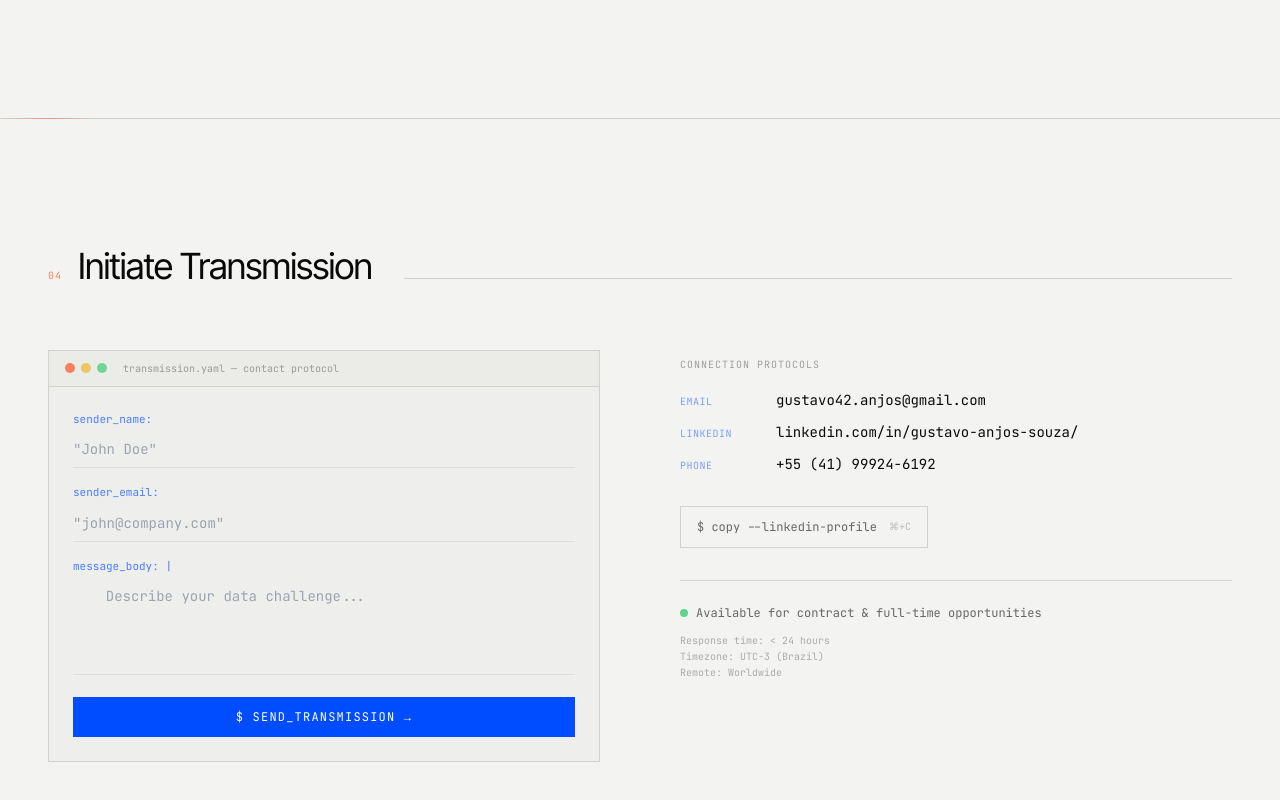
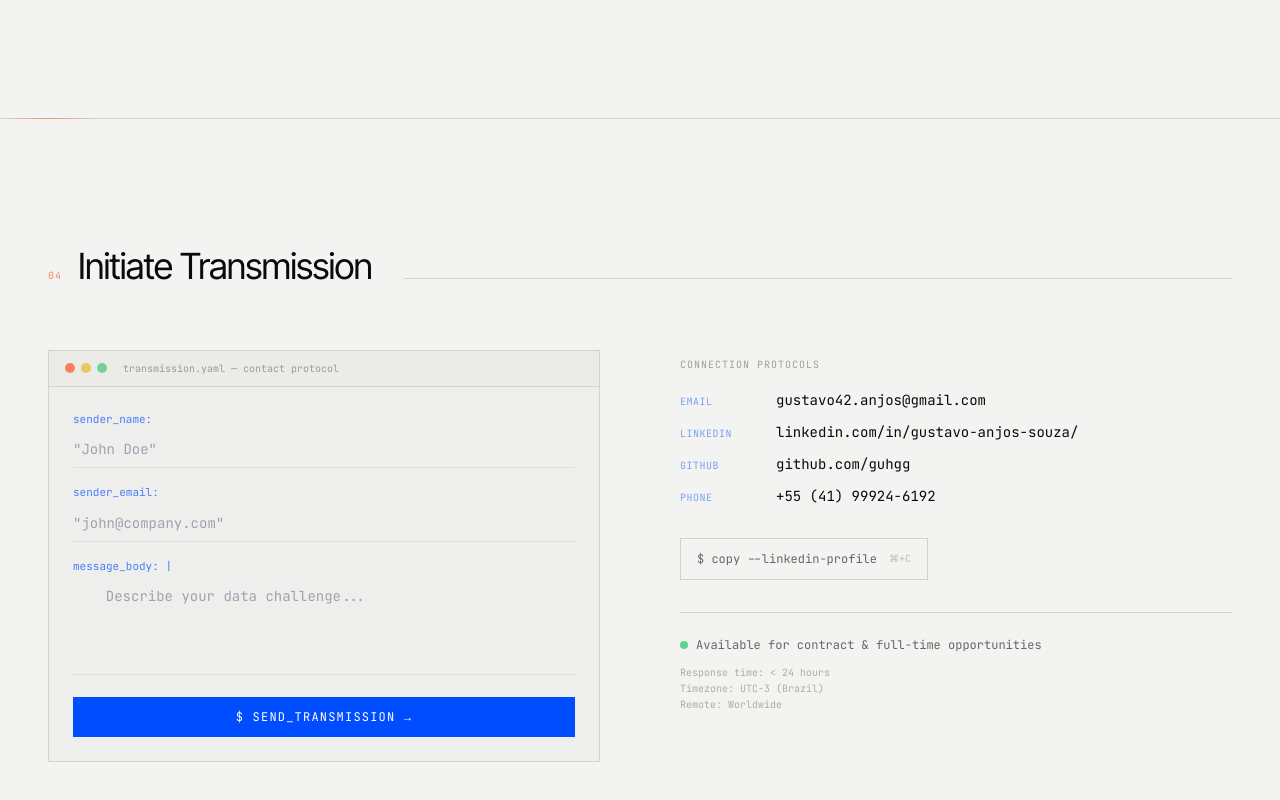
Before and after one commit to guhgg/gustavo-data-portfolio, a React (Vite) app: page / in a window 1280 px wide. Shown: the part 4058-4858 px from the top of the page. Built offline with nearby package versions, Linux system fonts and the light colour scheme.

Commit message:
Add GitHub to contact section

```diff
--- a/src/components/portfolio/TerminalContact.jsx
+++ b/src/components/portfolio/TerminalContact.jsx
@@ -137,6 +137,7 @@ export default function TerminalContact() {
                 {[
                   { protocol: 'EMAIL', value: 'gustavo42.anjos@gmail.com' },
                   { protocol: 'LINKEDIN', value: 'linkedin.com/in/gustavo-anjos-souza/' },
+                  { protocol: 'GITHUB', value: 'github.com/guhgg' },
                   { protocol: 'PHONE', value: '+55 (41) 99924-6192' },
                 ].map(c => (
                   <div key={c.protocol} className="flex items-baseline gap-4">
```
